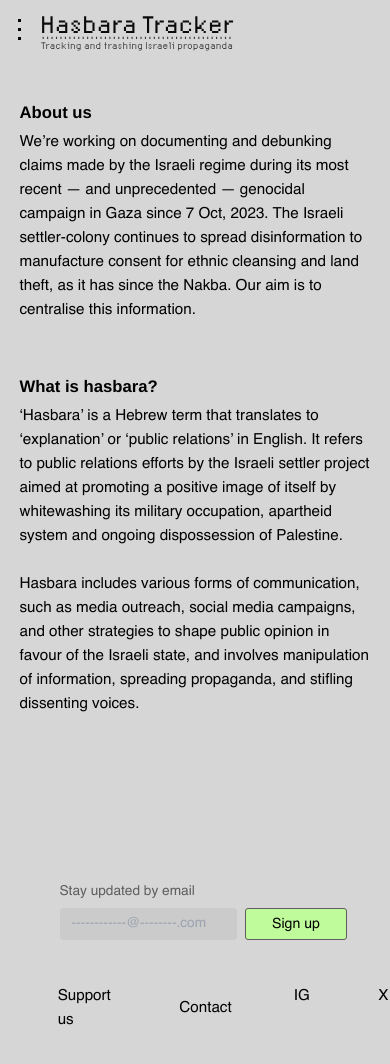
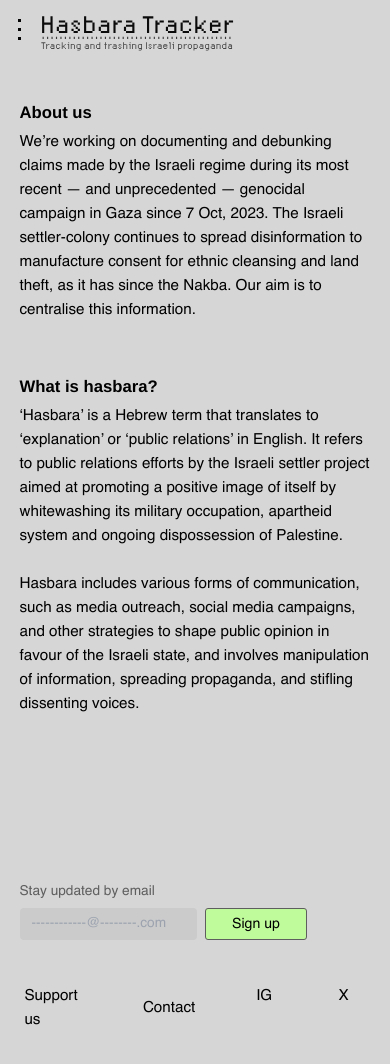
Before and after one commit to tamtzekin/hasbara-tracker, a React (Create React App) app: page /about in a window 390 px wide. Shown: the top 1064 px of the page. Built offline with nearby package versions, Linux system fonts and the light colour scheme.

Commit message:
(mobile) neater footer

```diff
--- a/src/components/Footer.js
+++ b/src/components/Footer.js
@@ -5,7 +5,7 @@ import '../App.css';
 const Footer = () => {
     return (
         <>
-        <div className="footer-container ml-10">
+        <div className="footer-container ml-10 mobile:ml-0">
       <footer className="flex-col bg-neutral-900 text-white sm:mt-0 mt-5">
         {/* To centre within column, add: flex items-center */}
 
@@ -41,7 +41,7 @@ const Footer = () => {
             </div>
 
             {/* Links */}
-            <ul className="mobile:items-center mobile:-ml-16 mobile:pt-5 mobile:justify-between laptop:justify-end laptop:-mr-7 flex flex-row mt-3 text-sm">
+            <ul className="mobile:items-center mobile:-ml-14 mobile:pt-5 mobile:justify-between laptop:justify-end laptop:-mr-7 flex flex-row mt-3 text-sm">
               <li className="laptop:me-10">
                 <a href="https://www.paypal.com/donate/?hosted_button_id=44XADNYVGGMPS" target="_blank" rel="noreferrer" className="hover:underline">
                   Support us
--- a/src/components/Tracker.css
+++ b/src/components/Tracker.css
@@ -53,7 +53,7 @@ a {
 
     text-align: center;
 
-    margin-left: -4%;
+    margin-left: -8%;
     padding-top: 0.3%;
     padding-bottom: 0.3%;
 
@@ -632,6 +632,7 @@ oooooooooooooooooooooooooooooooooooooooooooooooooooooooooooooooooooooooooooooooo
     /*** FOOTER ***/
     .back-to-top {
         text-align: center;
+        padding-bottom: 1%;
     }
 
 
```
